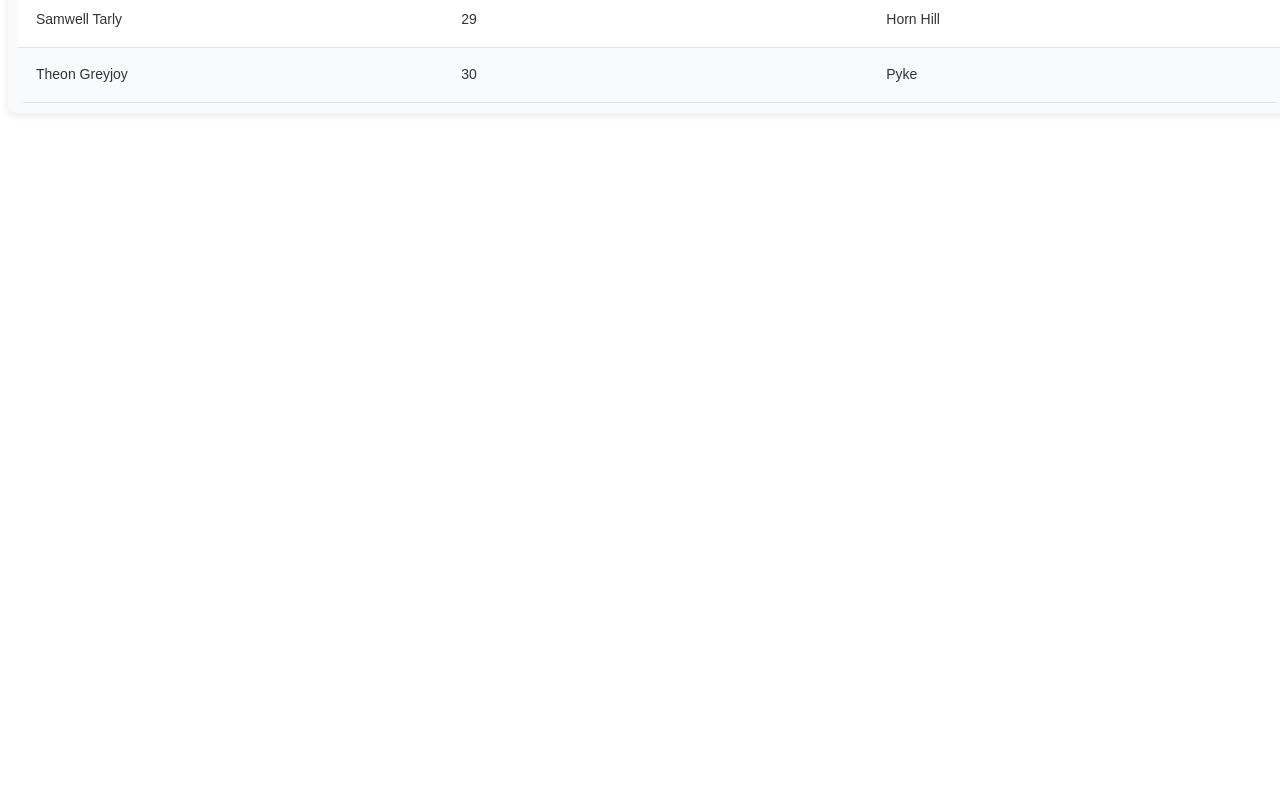
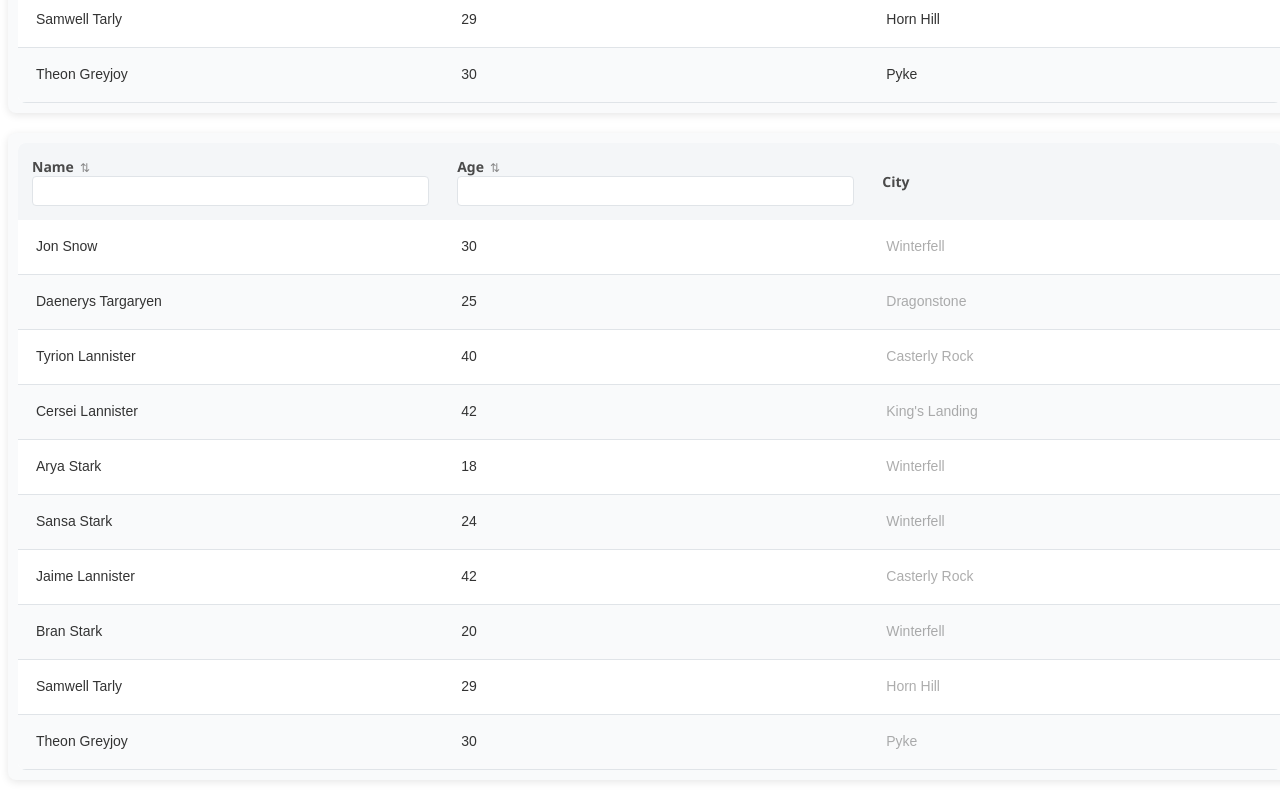
Before and after one commit to kurek775/ts-react-editable-table, a React (Vite) app: page / in a window 1280 px wide. Shown: the part 588-1388 px from the top of the page. Before the commit the page ends 800 px from the top, so only its background shows below. Built offline with nearby package versions, Linux system fonts and the light colour scheme.

Commit message:
DONE - basic table

```diff
--- a/src/App.tsx
+++ b/src/App.tsx
@@ -67,6 +67,11 @@ function App() {
         editable={editable}
         actions={editable}
       />
+      <Table
+        keyVal="id"
+        initialData={data}
+        headers={headers}
+      />
     </div>
   );
 }
--- a/src/components/Table.tsx
+++ b/src/components/Table.tsx
@@ -20,7 +20,7 @@ export type TableProps = {
   keyVal: string;
   headers: HeaderConfig[];
   initialData: Array<Record<string, any>>;
-  onSubmit: (data: Array<Record<string, any>>) => void;
+  onSubmit?: (data: Array<Record<string, any>>) => void;
   editable?: boolean;
   actions?: boolean;
   text?: TextConfig;
@@ -81,6 +81,9 @@ export const Table: React.FC<TableProps> = ({
 
   const handleSubmit = (e: React.FormEvent) => {
     e.preventDefault();
+    if (!onSubmit) {
+      return;
+    }
     const newErrors = data.map((row) => {
       const rowErrors: Record<string, string> = {};
       headers.forEach((header) => {
@@ -259,7 +262,7 @@ export const Table: React.FC<TableProps> = ({
           </tfoot>
         )}
       </table>
-      {editable && (
+      {(editable && Boolean(onSubmit) ) && (
         <button
           disabled={isFiltered || Boolean(sortConfig) ? true : false}
           type="submit"
```
